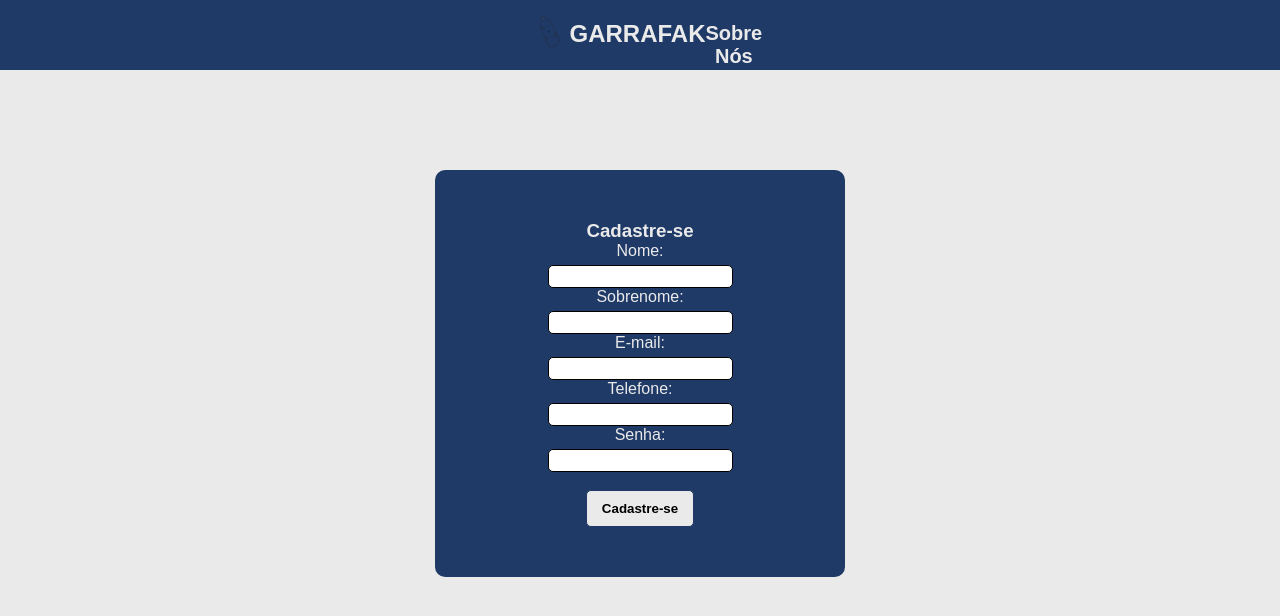
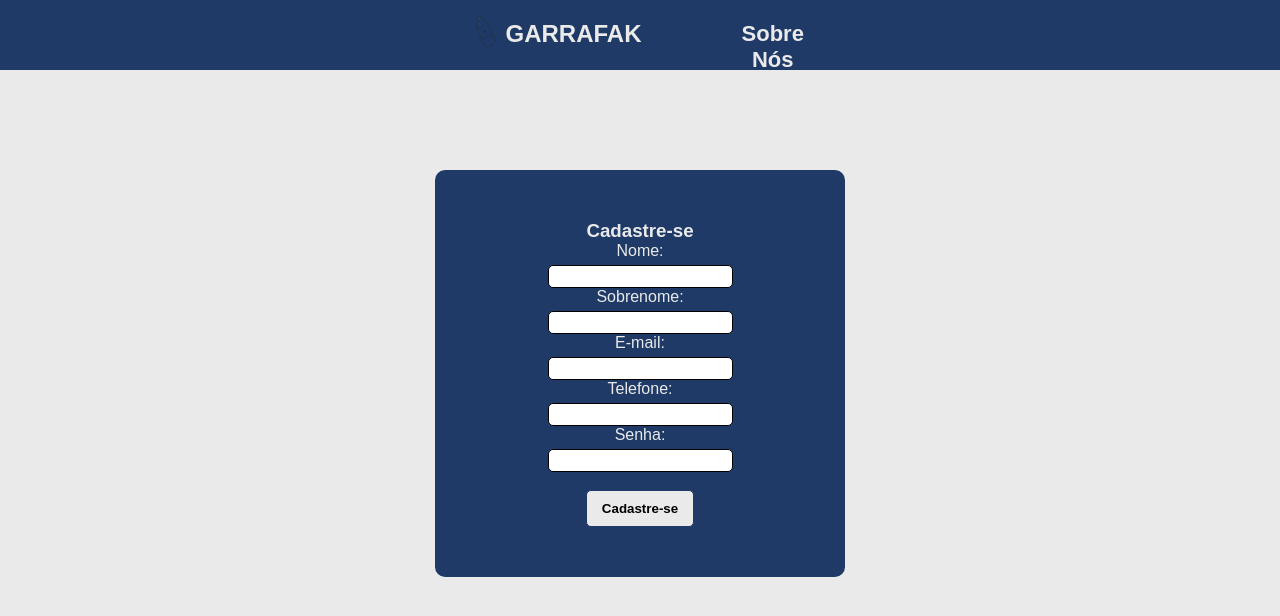
Before and after one commit to jorgeeksksj/Atividade-30.05, a plain HTML site: page index.html in a window 1280 px wide. Drawn offline with Linux system fonts and the light colour scheme.

Commit message:
Update style.css

```diff
--- a/style.css
+++ b/style.css
@@ -77,17 +77,20 @@ label {
     margin: auto;
     color: #EAEAEA;
     text-align: center;
-    width: 20%;
+    width: 30%;
     text-align: center;
     margin-bottom: 10px;
 }
 
 .titulo p {
-    font-size: 20px;
+    font-size: 22px;
     margin-left: auto;
-    margin-right: 55px;
-    margin-top: 22px;
+    margin-right: 30px;
+    margin-top: 21px;
     font-weight: bold;
+    padding-left: 100px;
+    display: flex;
+    width: 80%;
 }
 
 .titulo a{
```
